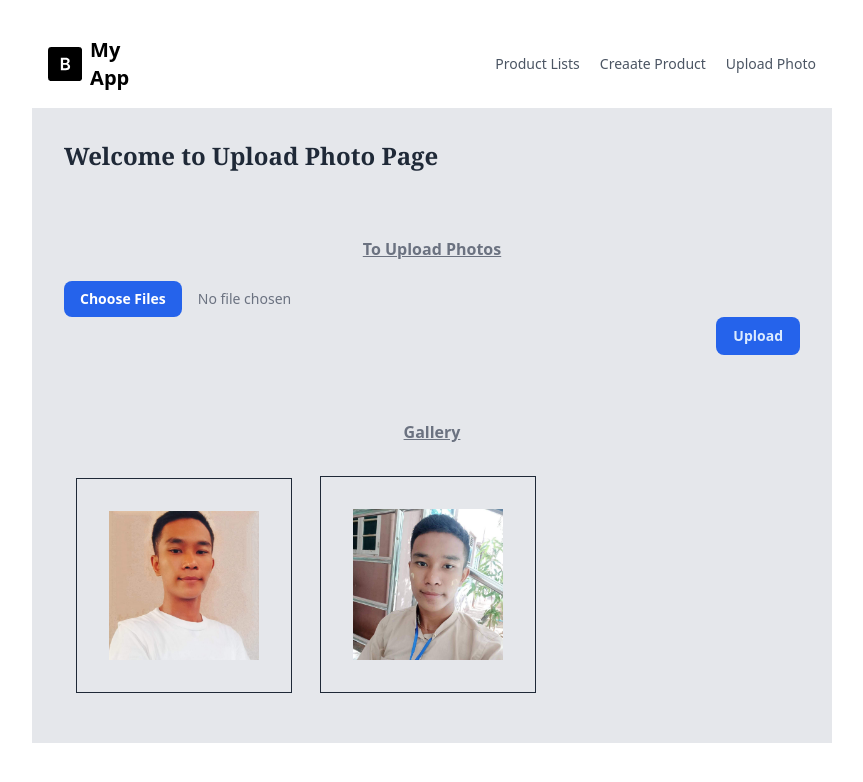
After one commit to WinHtetAung-75/Create_product_and_Photo_Upload_Pj, a PHP site: page /uploadPhoto.php in a window 1280 px wide. The commit adds this page. Shown: the top 782 px of the page, without its empty margins (208-1071 px from the left). Run offline with PHP 8.4, Linux system fonts and the light colour scheme; some libraries are stand-ins or nearby versions.

Commit message:
upload photo and gallery

```diff
--- a/app.css
+++ b/app.css
@@ -596,6 +596,30 @@ video {
   top: 100%;
 }
 
+.bottom-0 {
+  bottom: 0px;
+}
+
+.bottom-5 {
+  bottom: 1.25rem;
+}
+
+.right-5 {
+  right: 1.25rem;
+}
+
+.right-0 {
+  right: 0px;
+}
+
+.bottom-2 {
+  bottom: 0.5rem;
+}
+
+.right-2 {
+  right: 0.5rem;
+}
+
 .z-50 {
   z-index: 50;
 }
@@ -610,6 +634,14 @@ video {
 
 .-m-1\.5 {
   margin: -0.375rem;
+}
+
+.m-5 {
+  margin: 1.25rem;
+}
+
+.m-3 {
+  margin: 0.75rem;
 }
 
 .mx-4 {
@@ -901,6 +954,10 @@ video {
 
 .p-8 {
   padding: 2rem;
+}
+
+.p-3 {
+  padding: 0.75rem;
 }
 
 .px-3 {
@@ -1018,9 +1090,19 @@ video {
   color: rgb(255 255 255 / var(--tw-text-opacity));
 }
 
-.text-gray-300 {
+.text-blue-800 {
   --tw-text-opacity: 1;
-  color: rgb(209 213 219 / var(--tw-text-opacity));
+  color: rgb(30 64 175 / var(--tw-text-opacity));
+}
+
+.text-blue-900 {
+  --tw-text-opacity: 1;
+  color: rgb(30 58 138 / var(--tw-text-opacity));
+}
+
+.text-blue-100 {
+  --tw-text-opacity: 1;
+  color: rgb(219 234 254 / var(--tw-text-opacity));
 }
 
 .underline {
--- a/templates/header.php
+++ b/templates/header.php
@@ -38,10 +38,8 @@
             <div id="navbar-image-and-text-1" class="hs-collapse hidden overflow-hidden transition-all duration-300 basis-full grow sm:block">
                 <div class="flex flex-col gap-5 mt-5 sm:flex-row sm:items-center sm:justify-end sm:mt-0 sm:ps-5">
                     <a class="font-medium text-gray-600 hover:text-gray-400 dark:text-gray-400 dark:hover:text-gray-500 dark:focus:outline-none dark:focus:ring-1 dark:focus:ring-gray-600" href="./index.php"> Product Lists</a>
-
                     <a class="font-medium text-gray-600 hover:text-gray-400 dark:text-gray-400 dark:hover:text-gray-500 dark:focus:outline-none dark:focus:ring-1 dark:focus:ring-gray-600" href="./createProduct.php">Creaate Product</a>
                     <a class="font-medium text-gray-600 hover:text-gray-400 dark:text-gray-400 dark:hover:text-gray-500 dark:focus:outline-none dark:focus:ring-1 dark:focus:ring-gray-600" href="./uploadPhoto.php">Upload Photo</a>
-                    <a class="font-medium text-gray-600 hover:text-gray-400 dark:text-gray-400 dark:hover:text-gray-500 dark:focus:outline-none dark:focus:ring-1 dark:focus:ring-gray-600" href="./gallery.php">Gallery</a>
                 </div>
             </div>
         </nav>
--- /dev/null
+++ b/uploadPhoto.php
@@ -0,0 +1,51 @@
+<?php include("./templates/header.php") ?>
+<h1 class=" text-2xl font-bold font-serif mb-5 text-gray-800 ">Welcome to Upload Photo Page</h1>
+
+<hr class="h-px my-8 bg-gray-200 border-0 dark:bg-gray-700">
+
+<h2 class=" text-center underline font-bold mb-5 font-sans text-gray-500">To Upload Photos</h2>
+
+<form action="./photoSave.php" method="post" enctype="multipart/form-data">
+    <label class="block">
+        <span class="sr-only">Choose profile photo</span>
+        <input required multiple name="upload[]" type="file" class="block w-full text-sm text-gray-500
+      file:me-4 file:py-2 file:px-4
+      file:rounded-lg file:border-0
+      file:text-sm file:font-semibold
+      file:bg-blue-600 file:text-white
+      hover:file:bg-blue-700
+      file:disabled:opacity-50 file:disabled:pointer-events-none
+      dark:file:bg-blue-500
+      dark:hover:file:bg-blue-400
+    ">
+    </label>
+    <div class=" flex justify-end">
+        <button type="submit" class="py-2 px-4 inline-flex items-center gap-x-2 text-sm font-semibold rounded-lg border border-transparent bg-blue-600 text-blue-100 hover:bg-blue-200 disabled:opacity-50 disabled:pointer-events-none dark:hover:bg-blue-900 dark:text-white-800 dark:focus:outline-none dark:focus:ring-1 dark:focus:ring-gray-600">
+            Upload
+        </button>
+    </div>
+</form>
+
+<hr class="h-px my-8 bg-gray-200 border-0 dark:bg-gray-700">
+
+<h2 id="gallery" class=" text-center underline font-bold mb-5 font-sans text-gray-500">Gallery</h2>
+
+<?php
+
+$photos = array_filter(scandir("uploadPhotos"), fn ($el) => $el != "." && $el != "..");
+
+foreach ($photos as $photo) :
+?>
+    <div class=" inline-block border border-gray-800 m-3 p-3 group relative">
+        <img class=" m-5" width="150px" height="150px" src="uploadPhotos/<?php echo $photo ?>" alt="">
+
+        <div class=" inline-block  bottom-0 right-2 absolute justify-end ">
+            <a href="./deletePhoto.php?photo=<?= $photo ?>" class="  group-hover:block hidden py-1 px-2  items-center gap-x-2 text-xs font-bold rounded-lg border border-transparent bg-blue-600 text-white hover:bg-blue-700 disabled:opacity-50 disabled:pointer-events-none dark:focus:outline-none dark:focus:ring-1 dark:focus:ring-gray-600">
+                Delete
+            </a>
+        </div>
+    </div>
+
+<?php endforeach ?>
+
+<?php include("./templates/footer.php") ?>
```
Also changed, not shown: other parts of app.css (+86 -6 lines), deletePhoto.php (added, +8 -0 lines), photoSave.php (added, +30 -0 lines), uploadPhotos/65e5bdc003e90.jpg (added), uploadPhotos/65e5bdc004936.jpg (added).
